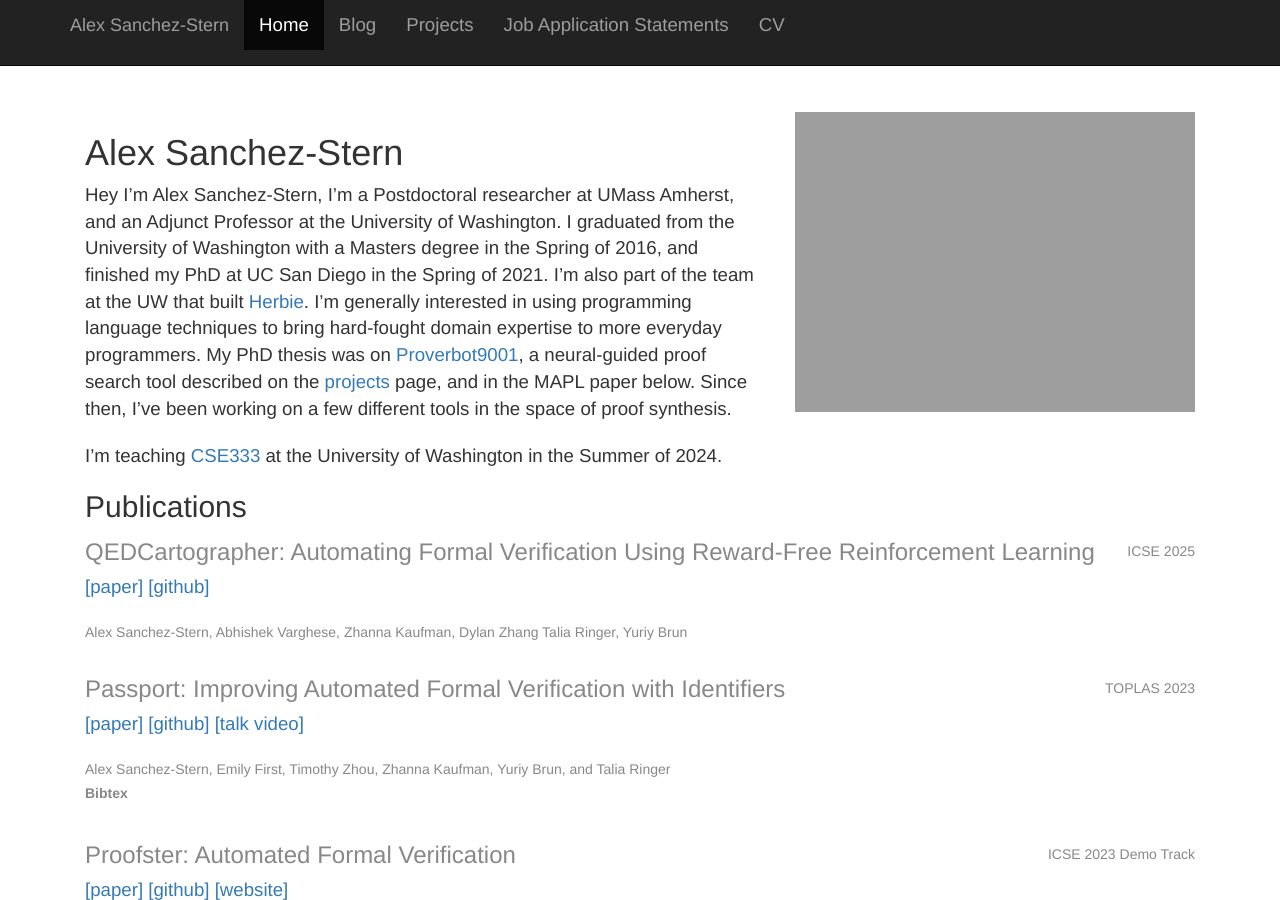
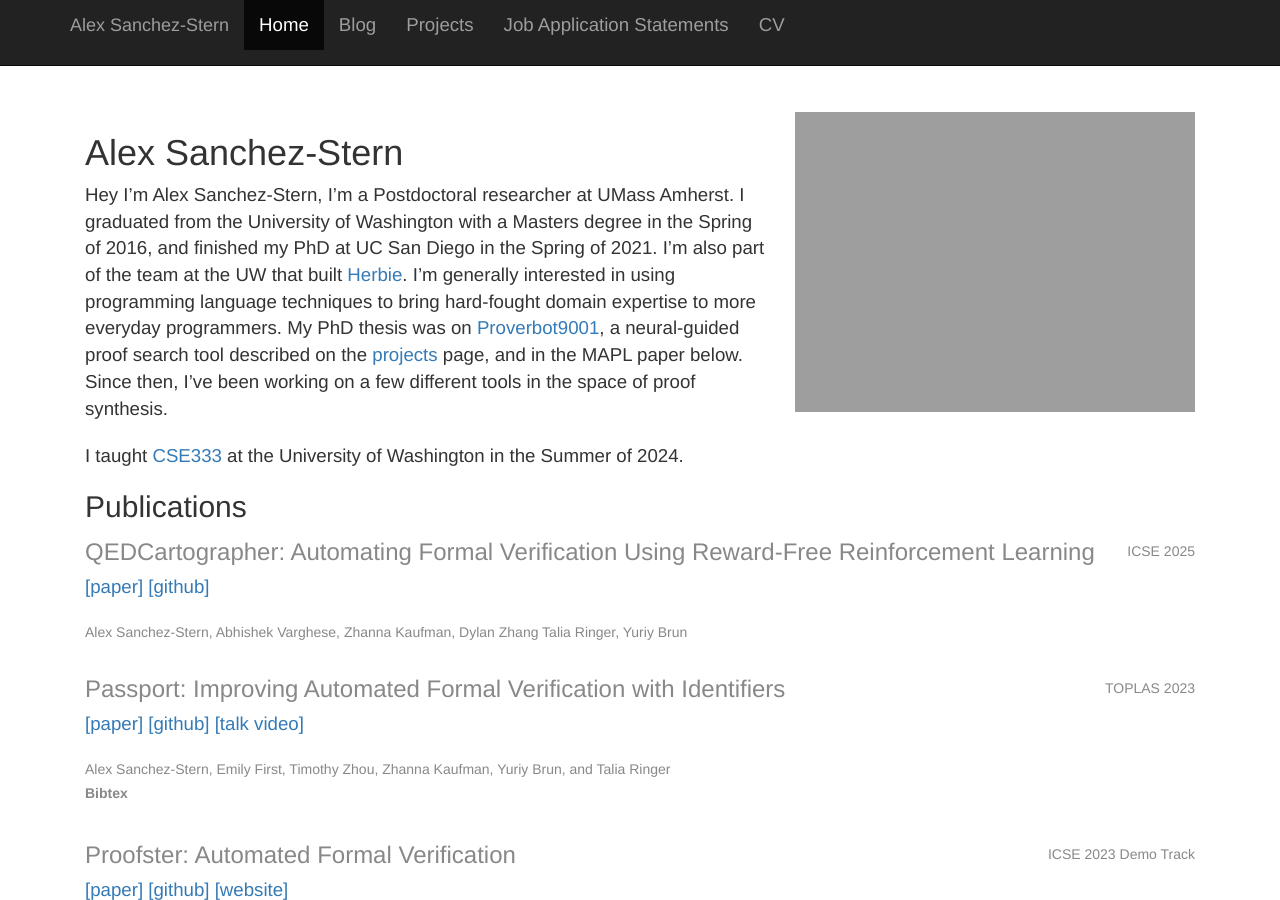
Before and after one commit to HazardousPeach/hazardouspeach.github.io, a Jekyll site: the page built from index.md, in a window 1280 px wide and 900 px high. Built offline with Jekyll 4.4.1, drawn with Linux system fonts in a browser that asks for light colours; nearby versions of some CDN libraries.

Commit message:
Move teaching experience to the past on website

```diff
--- a/index.md
+++ b/index.md
@@ -8,10 +8,9 @@ Alex Sanchez-Stern
 ==================
 
 Hey I'm Alex Sanchez-Stern, I'm a Postdoctoral researcher at UMass
-Amherst, and an Adjunct Professor at the University of Washington. I
-graduated from the University of Washington with a Masters degree in
-the Spring of 2016, and finished my PhD at UC San Diego in the Spring
-of 2021. I'm also part of the team at the UW that built
+Amherst. I graduated from the University of Washington with a Masters
+degree in the Spring of 2016, and finished my PhD at UC San Diego in
+the Spring of 2021. I'm also part of the team at the UW that built
 [Herbie](https://herbie.uwplse.org). I'm generally interested in using
 programming language techniques to bring hard-fought domain expertise
 to more everyday programmers. My PhD thesis was on
@@ -20,7 +19,7 @@ search tool described on the [projects]({{ site.url }}{{ site.baseurl
 }}/projects.html) page, and in the MAPL paper below. Since then, I've
 been working on a few different tools in the space of proof synthesis.
 
-I'm teaching
+I taught
 [CSE333](https://courses.cs.washington.edu/courses/cse333/24su/) at
 the University of Washington in the Summer of 2024.
 
```
